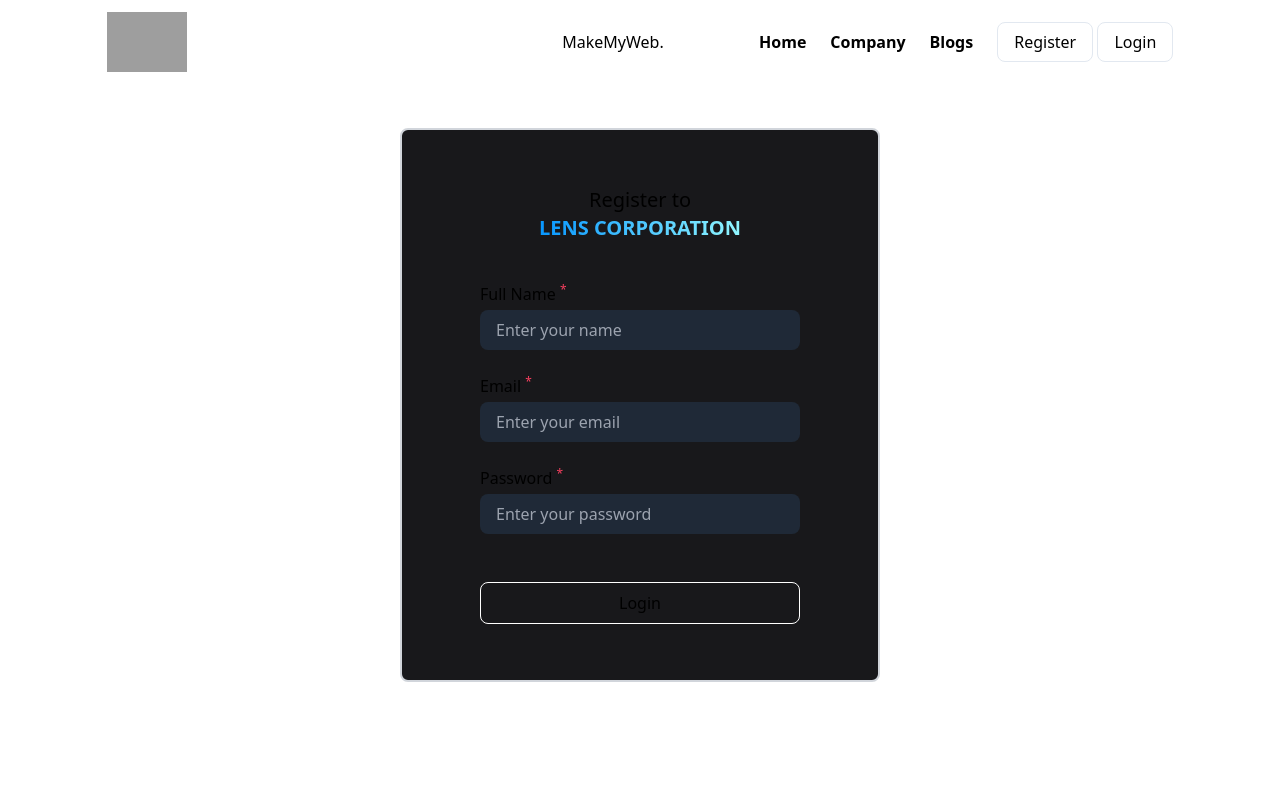
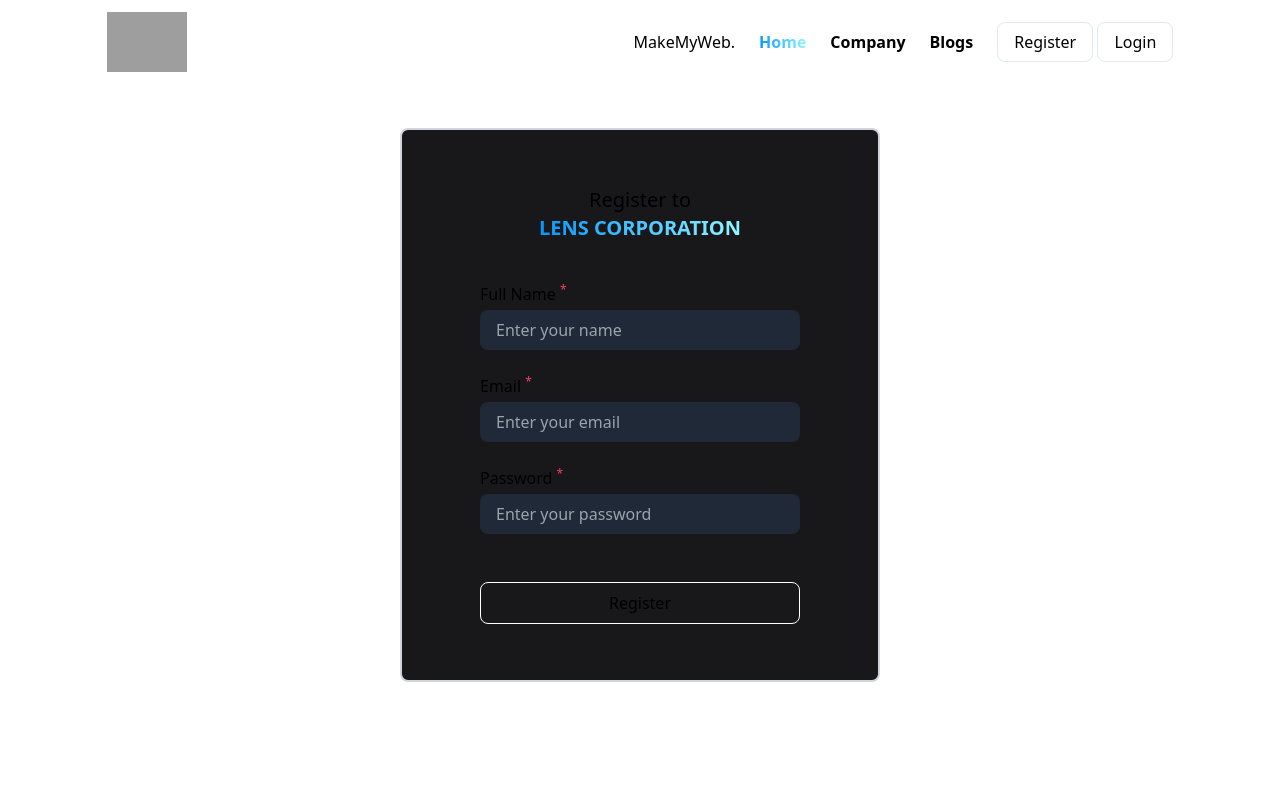
Before and after one commit to thePiyushPriyadarshi/lens-svelte, a SvelteKit app: page /register in a window 1280 px wide. Shown: the top 800 px of the page. Built offline with nearby package versions, Linux system fonts and the light colour scheme; grey boxes are pictures that could not be loaded.

Commit message:
fixed:type error

```diff
--- a/src/components/Navbar.svelte
+++ b/src/components/Navbar.svelte
@@ -2,10 +2,6 @@
   import MobileNavar from "./MobileNavar.svelte";
   import { onMount } from 'svelte';
   const navbarOptions = [
-    {
-      label: "Home",
-      path: "/",
-    },
     {
       label: "Company",
       path: "/",
@@ -54,7 +50,7 @@
       <div class="flex gap-6 items-center justify-center">
         <a href="https://makemyweb.ai/en" target="_blank">MakeMyWeb.</a>
         <a
-            class={`"bg-gradient-to-r text-transparent from-[#0796FF] to-[#91F6FF]" font-semibold bg-clip-text`}
+            class={`bg-gradient-to-r text-transparent from-[#0796FF] to-[#91F6FF] font-semibold bg-clip-text`}
             href={"/"}>Home</a
           >
         {#each navbarOptions as option}
--- a/src/routes/register/+page.svelte
+++ b/src/routes/register/+page.svelte
@@ -81,7 +81,7 @@
 	  disabled={isLoading}
 	  type="submit"
         class="border-white disabled:bg-gray-400 hover:bg-white hover:text-black transition-all duration-200 border px-6 py-2 w-[320px] rounded-lg"
-        >Login</button
+        >Register</button
       >
     </form>
   </div>
```
